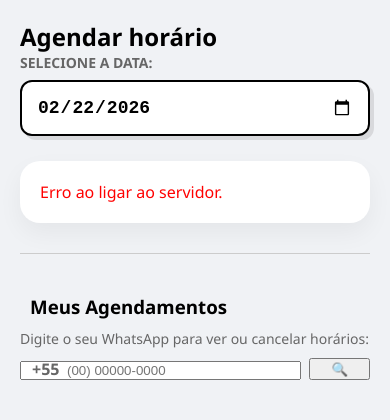
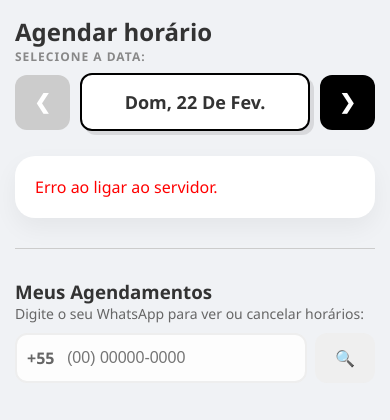
Before and after one commit to MarcusAires/agendaBarber, a website: page public/index.html in a window 390 px wide. Drawn offline with nearby package versions, Linux system fonts and the light colour scheme; no server answers.

Commit message:
app barbearia v1.01

```diff
--- a/public/index.html
+++ b/public/index.html
@@ -1,17 +1,24 @@
 <!DOCTYPE html>
 <html lang="pt-br">
+
 <head>
     <meta charset="UTF-8">
     <meta name="viewport" content="width=device-width, initial-scale=1.0">
     <link rel="stylesheet" href="style.css">
     <title>Barbearia - Agendamento</title>
 </head>
+
 <body>
 
     <div class="data-container">
         <h2>Agendar horário</h2>
         <label for="data">Selecione a Data:</label>
-        <input type="date" id="data">
+        <div class="date-controls">
+            <button type="button" class="btn-seta" id="btnPrev" onclick="alterarData(-1)">❮</button>
+            <div id="dataExibicao" class="data-display">Seg, 21 de Fev</div>
+            <button type="button" class="btn-seta" id="btnNext" onclick="alterarData(1)">❯</button>
+        </div>
+        <input type="hidden" id="data">
     </div>
 
     <div class="horarios-wrapper">
@@ -24,7 +31,8 @@
         <input id="nome" placeholder="Seu Nome (Obrigatório)">
 
         <div style="position: relative; width: 100%;">
-            <span style="position: absolute; left: 12px; top: 50%; transform: translateY(-50%); font-weight: bold; color: #666;">+55</span>
+            <span
+                style="position: absolute; left: 12px; top: 50%; transform: translateY(-50%); font-weight: bold; color: #666;">+55</span>
             <input id="telefone" type="tel" placeholder="(00) 00000-0000" style="padding-left: 45px;">
         </div>
 
@@ -43,14 +51,18 @@
 
     <div class="data-container">
         <h3>Meus Agendamentos</h3>
-        <p style="font-size: 14px; color: #666; margin-bottom: 10px;">Digite o seu WhatsApp para ver ou cancelar horários:</p>
+        <p style="font-size: 14px; color: #666; margin-bottom: 10px;">Digite o seu WhatsApp para ver ou cancelar
+            horários:</p>
 
         <div style="display: flex; gap: 8px; width: 100%;">
             <div style="position: relative; flex: 1;">
-                <span style="position: absolute; left: 12px; top: 50%; transform: translateY(-50%); font-weight: bold; color: #666;">+55</span>
-                <input id="buscaTelefone" type="tel" placeholder="(00) 00000-0000" style="margin: 0; padding-left: 45px; width: 100%;">
+                <span
+                    style="position: absolute; left: 12px; top: 50%; transform: translateY(-50%); font-weight: bold; color: #666;">+55</span>
+                <input id="buscaTelefone" type="tel" placeholder="(00) 00000-0000"
+                    style="margin: 0; padding-left: 45px; width: 100%;">
             </div>
-            <button type="button" onclick="buscarPorTelefone()" style="margin: 0; width: auto; padding: 0 20px;">🔍</button>
+            <button type="button" onclick="buscarPorTelefone()"
+                style="margin: 0; width: auto; padding: 0 20px;">🔍</button>
         </div>
 
         <div id="resultadoBusca" style="margin-top: 15px; width: 100%;"></div>
@@ -67,4 +79,5 @@
 
     <script src="script.js"></script>
 </body>
+
 </html>
--- a/public/script.js
+++ b/public/script.js
@@ -4,17 +4,51 @@ const dataInput = document.getElementById("data");
 const form = document.getElementById("form");
 
 // Definir a data mínima como o dia de hoje
-const hoje = new Date();
-const local = hoje.getFullYear() + "-" +
-              String(hoje.getMonth() + 1).padStart(2, "0") + "-" +
-              String(hoje.getDate()).padStart(2, "0");
+let dataAtual = new Date();
+const dataInputHidden = document.getElementById("data");
+const dataExibicao = document.getElementById("dataExibicao");
+const btnPrev = document.getElementById("btnPrev");
 
-dataInput.value = local;
-dataInput.min = local;
+// Função para formatar a data para o banco (YYYY-MM-DD)
+function formatarParaISO(date) {
+    return date.toISOString().split('T')[0];
+}
 
-let horaSelecionada = null;
+// Função para formatar a data para o humano (Ex: Sáb, 21 de Fev)
+function formatarParaExibicao(date) {
+    return date.toLocaleDateString('pt-BR', {
+        weekday: 'short',
+        day: '2-digit',
+        month: 'short'
+    }).replace('.', '');
+}
 
-dataInput.addEventListener("input", carregar);
+function atualizarInterfaceData() {
+    const hoje = new Date();
+    hoje.setHours(0, 0, 0, 0);
+    const selecionada = new Date(dataAtual);
+    selecionada.setHours(0, 0, 0, 0);
+
+    // Atualiza o texto e o input escondido
+    dataExibicao.innerText = formatarParaExibicao(dataAtual);
+    dataInputHidden.value = formatarParaISO(dataAtual);
+
+    // No cliente, impede de voltar para o passado
+    if (btnPrev) {
+        btnPrev.disabled = selecionada <= hoje;
+    }
+
+    // Chama a função de carregar os horários (que você já tem)
+    carregar();
+}
+
+function alterarData(dias) {
+    dataAtual.setDate(dataAtual.getDate() + dias);
+    atualizarInterfaceData();
+}
+
+// Inicia a página
+atualizarInterfaceData();
 
 async function carregar() {
     const data = dataInput.value;
@@ -58,6 +92,10 @@ async function confirmar() {
     const data = dataInput.value;
     const hora = horaSelecionada;
 
+    const btn = document.getElementById("agendar-btn");
+    btn.innerText = "Agendando... Aguarde";
+    btn.disabled = true;
+
     if (!nome || !telefone) return alert("Preencha nome e WhatsApp!");
     if (!hora) return alert("Selecione um horário!");
 
@@ -75,13 +113,13 @@ async function confirmar() {
         if (res.ok) {
             const dados = await res.json();
             const textoMsg = `*BARBEARIA - CONFIRMAÇÃO*
-✅ Agendado com sucesso!
-👤 Nome: ${nome}
-✂️ Serviço: ${servico}
-📅 Data: ${data}
-⏰ Hora: ${hora}
+Agendado com sucesso!
+Nome: ${nome}
+Serviço: ${servico}
+Data: ${data}
+Hora: ${hora}
 
-Para cancelar, use seu tel no site.`;
+Para cancelar, use seu número de telefone no site.`;
 
             const msgFormatada = encodeURIComponent(textoMsg);
             const seuNumeroAdmin = "5584999479036";
--- a/public/style.css
+++ b/public/style.css
@@ -1,4 +1,6 @@
-/* Global e Centralização */
+/* ==========================================================================
+   Configurações Globais
+   ========================================================================== */
 * {
     box-sizing: border-box;
     margin: 0;
@@ -6,36 +8,38 @@
 }
 
 body {
-    font-family: 'Segoe UI', Roboto, sans-serif;
+    font-family: 'Segoe UI', Roboto, Helvetica, Arial, sans-serif;
     background-color: #f0f2f5;
     display: flex;
     flex-direction: column;
     align-items: center;
     padding: 20px;
     min-height: 100vh;
+    color: #333;
 }
 
-/* Área de Seleção de Data (Estilizada à Esquerda/Topo) */
+/* ==========================================================================
+   Área de Seleção de Data (Topo)
+   ========================================================================== */
 .data-container {
     width: 100%;
     max-width: 450px;
     margin-bottom: 25px;
     display: flex;
     flex-direction: column;
-    align-items: flex-start; /* Alinha o label e input à esquerda */
 }
 
 label {
-    font-size: 14px;
-    font-weight: bold;
-    color: #666;
+    font-size: 12px;
+    font-weight: 800;
+    color: #888;
     margin-bottom: 8px;
     text-transform: uppercase;
+    letter-spacing: 1px;
 }
 
+/* ESTA É A PARTE CRÍTICA: O INPUT DE DATA */
 input[type="date"] {
-    appearance: none;
-    -webkit-appearance: none;
     width: 100%;
     padding: 15px;
     border: 2px solid #000;
@@ -44,58 +48,86 @@ input[type="date"] {
     font-weight: bold;
     background: white;
     cursor: pointer;
-    box-shadow: 4px 4px 0px rgba(0,0,0,0.1); /* Efeito 3D sutil */
+    box-shadow: 4px 4px 0px rgba(0, 0, 0, 0.1);
+
+    /* ESSENCIAIS PARA MOBILE */
+    position: relative;
+    -webkit-tap-highlight-color: transparent;
+    display: block;
+    min-height: 55px; /* Garante área de toque no celular */
 }
 
-/* Container que segura a lista */
+/* Garante que o ícone do calendário (que o celular usa como gatilho)
+   ocupe o campo inteiro, mesmo que esteja invisível */
+input::-webkit-calendar-picker-indicator {
+    position: absolute;
+    top: 0;
+    left: 0;
+    right: 0;
+    bottom: 0;
+    width: auto;
+    height: auto;
+    color: transparent;
+    background: transparent;
+}
+/* ==========================================================================
+   Containers e Wrappers (Scroll)
+   ========================================================================== */
 .horarios-wrapper {
     width: 100%;
     max-width: 450px;
     background: white;
     border-radius: 20px;
-    overflow: hidden; /* Garante que os cards não 'vazem' pelas bordas arredondadas */
-    box-shadow: 0 10px 25px rgba(0,0,0,0.05);
+    overflow: hidden; /* Mantém as bordas arredondadas nos slots */
+    box-shadow: 0 10px 25px rgba(0, 0, 0, 0.05);
     margin: 0 auto;
 }
 
-/* A lista interna onde o scroll acontece */
 #horarios, #lista {
     display: flex;
     flex-direction: column;
     gap: 12px;
     padding: 20px;
-    max-height: 450px; /* Altura fixa para ativar o scroll */
-    overflow-y: auto;  /* Habilita a rolagem vertical */
-}
-h3{
-   margin: 10px;
-}
-#servico, #nome, #telefone, #email{
-    display: flex;
-    position: center;
-    margin: 10px;
-    border-radius: 12px;
-        appearance: none;
-    -webkit-appearance: none;
-        padding: 10px;
-    border: 1px solid #000;
-    font-size: 12px;
-    background: white;
-    font-weight: lighter;
-    box-shadow: 4px 4px 0px rgba(0,0,0,0.1); /* Efeito 3D sutil */
-
+    max-height: 450px; /* Limita altura para scroll */
+    overflow-y: auto;
 }
 
-/* Estilo da barra de rolagem (Chrome/Safari) */
-#horarios::-webkit-scrollbar {
+/* Customização da Barra de Rolagem */
+#horarios::-webkit-scrollbar, #lista::-webkit-scrollbar {
     width: 6px;
 }
-#horarios::-webkit-scrollbar-thumb {
-    background: #ccc;
+#horarios::-webkit-scrollbar-thumb, #lista::-webkit-scrollbar-thumb {
+    background: #ddd;
     border-radius: 10px;
 }
 
-/* Slots de Horário */
+/* ==========================================================================
+   Inputs de Formulário (Nome, Tel, etc)
+   ========================================================================== */
+#servico, #nome, #email, #telefone, #buscaTelefone {
+    width: 100%;
+    padding: 14px;
+    margin: 8px 0;
+    border: 2px solid #eee;
+    border-radius: 12px;
+    font-size: 16px;
+    background: #fdfdfd;
+    transition: border-color 0.3s;
+}
+
+#servico:focus, #nome:focus, #email:focus {
+    border-color: #000;
+    outline: none;
+}
+
+/* Estilo para os inputs com prefixo +55 */
+input#telefone, input#buscaTelefone {
+    padding-left: 50px !important;
+}
+
+/* ==========================================================================
+   Slots de Horário (Cards)
+   ========================================================================== */
 .slot {
     width: 100%;
     padding: 20px;
@@ -104,48 +136,118 @@ h3{
     font-weight: 600;
     text-align: center;
     transition: all 0.2s ease;
-    border: 1px solid transparent;
 }
 
 .livre {
     background: #f8f9fa;
     color: #222;
-    border-color: #eee;
+    border: 1px solid #eee;
     cursor: pointer;
 }
 
-.livre:hover, .livre.selecionado {
+.livre:hover {
     background: #000;
     color: #fff;
     transform: translateY(-2px);
 }
 
 .ocupado {
-    background: #ffebee;
-    color: #ef9a9a;
+    background: #fff0f0;
+    color: #ff8a80;
     text-decoration: line-through;
-    opacity: 0.6;
+    opacity: 0.7;
     cursor: not-allowed;
+    border: 1px dashed #ffcdd2;
 }
 
-/* Botão Final */
-button#agendar-btn {
+/* Especial para o Painel Administrativo */
+#lista .ocupado {
+    text-decoration: none !important;
+    opacity: 1;
+    color: #333;
+    border: 1px solid #ffcdd2;
+    text-align: left;
+}
+
+/* ==========================================================================
+   Botões
+   ========================================================================== */
+button {
+    width: 100%;
+    padding: 16px;
+    border-radius: 12px;
+    font-size: 16px;
+    font-weight: bold;
+    cursor: pointer;
+    border: none;
+    transition: transform 0.1s, opacity 0.2s;
+}
+
+button:active {
+    transform: scale(0.98);
+}
+
+#agendar-btn {
+    background: #000;
+    color: #fff;
+    margin-top: 15px;
+}
+
+/* Botão de excluir no Admin */
+#lista button {
+    background: #ba1a1a;
+    color: white;
+    padding: 8px;
+    margin-top: 10px;
+    font-size: 14px;
+}
+
+/* ==========================================================================
+   Ajustes de Layout (WhatsApp e Mobile)
+   ========================================================================== */
+@media (max-width: 480px) {
+    body { padding: 15px; }
+    #horarios, #lista { max-height: 400px; }
+}
+
+.date-controls {
+    display: flex;
+    align-items: center;
+    justify-content: space-between;
     width: 100%;
     max-width: 450px;
-    padding: 18px;
-    margin-top: 25px;
-    background: #000;
-    color: #fff;
-    border: none;
-    border-radius: 15px;
+    gap: 10px;
+}
+
+.data-display {
+    flex: 1;
+    background: white;
+    border: 2px solid #000;
+    border-radius: 12px;
+    padding: 15px;
+    text-align: center;
     font-size: 18px;
     font-weight: bold;
-    cursor: pointer;
+    box-shadow: 4px 4px 0px rgba(0, 0, 0, 0.1);
+    text-transform: capitalize;
 }
 
-/* Ajuste Mobile */
-@media (max-width: 480px) {
-    .horarios-wrapper {
-        max-height: 50vh; /* Ocupa metade da tela no celular */
-    }
+.btn-seta {
+    width: 55px !important;
+    height: 55px;
+    background: #000 !important;
+    color: #fff !important;
+    border-radius: 12px !important;
+    font-size: 20px !important;
+    display: flex;
+    align-items: center;
+    justify-content: center;
+    margin: 0 !important;
+    padding: 0 !important;
 }
+
+.btn-seta:disabled {
+    background: #ccc !important;
+    cursor: not-allowed;
+    box-shadow: none;
+}
```
Also changed, not shown: public/admin.html (+45 -12 lines), 1 other file.
